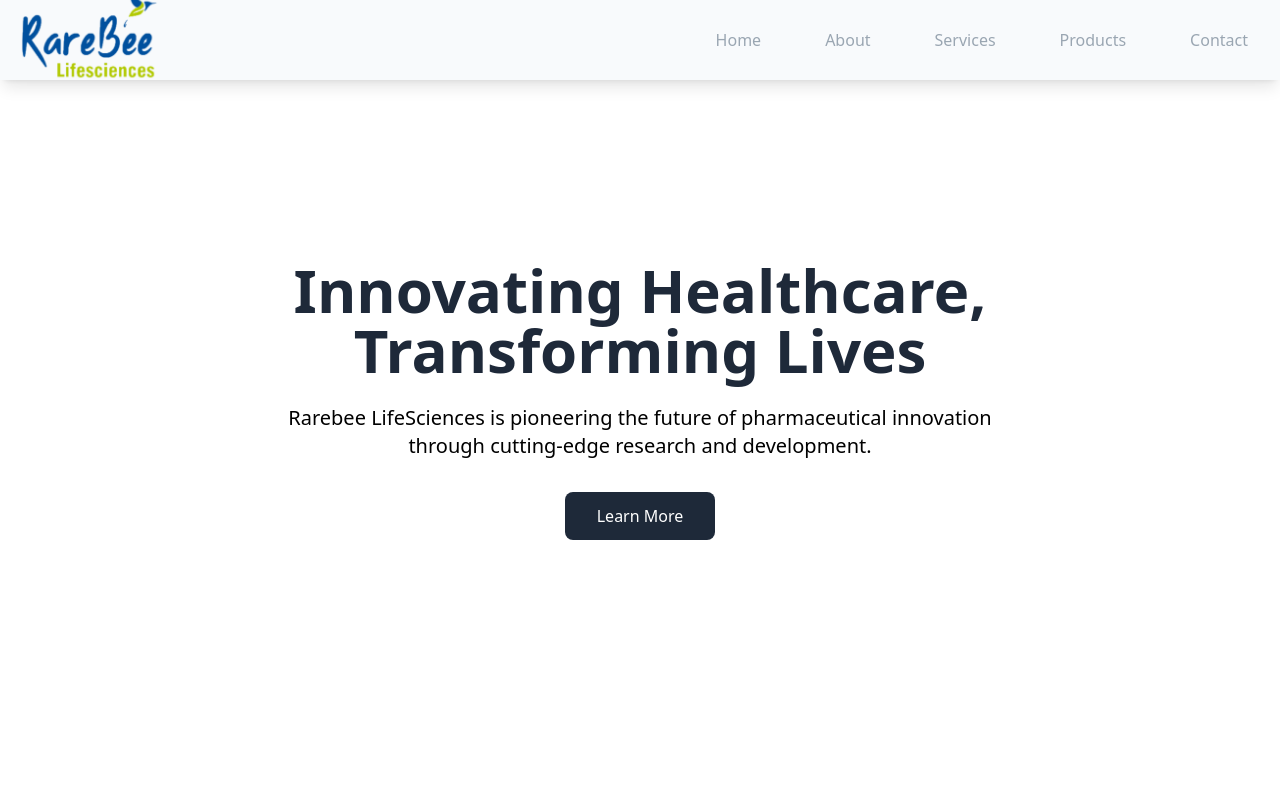
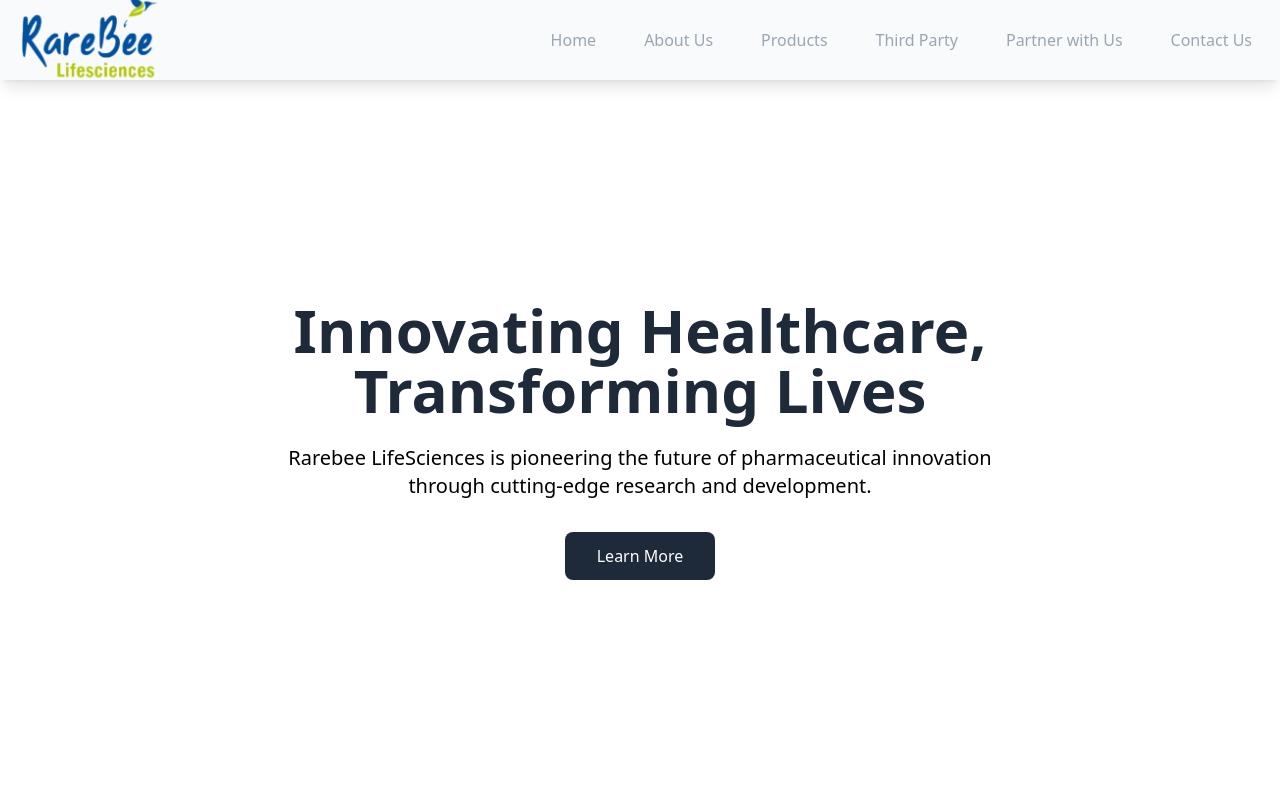
Before and after one commit to dhruvxvaishnav/Rarebee-Lifesciences, a Next.js app: page / in a window 1280 px wide. Shown: the top 800 px of the page. Built offline with nearby package versions, Linux system fonts and the light colour scheme.

Commit message:
Navbar Improvements

```diff
--- a/components/Hero.tsx
+++ b/components/Hero.tsx
@@ -1,6 +1,8 @@
+import React from "react";
+
 const Hero = () => {
   return (
-    <section className="min-h-screen flex items-center justify-center bg-rarebee-primary px-4">
+    <section className="min-h-screen flex items-center justify-center bg-rarebee-primary px-4 pt-20">
       <div className="container mx-auto">
         <div className="max-w-3xl mx-auto text-center">
           <h1 className="text-4xl md:text-6xl font-bold text-gray-800 mb-6">
--- a/components/Navbar.tsx
+++ b/components/Navbar.tsx
@@ -9,80 +9,90 @@ const Navbar = () => {
 
   const navItems = [
     { name: "Home", href: "#home" },
-    { name: "About", href: "#about" },
-    { name: "Services", href: "#services" },
+    { name: "About Us", href: "#about" },
     { name: "Products", href: "#products" },
-    { name: "Contact", href: "#contact" },
+    { name: "Third Party", href: "#thirdparty" },
+    { name: "Partner with Us", href: "#partner" },
+    { name: "Contact Us", href: "#contactus" },
   ];
 
   return (
+    <>
+      {/* NAVBAR */}
       <nav className="fixed top-0 left-0 right-0 z-50 bg-[#F8FAFC] shadow-lg">
         <div className="container mx-auto px-4">
           <div className="flex justify-between items-center h-20">
-          {/* Logo */}
-          <div className="flex items-center">
             <Image
               src="/logo-1.png"
-              alt="Rarebee LifeSciences Logo"
+              alt="Logo"
               width={150}
               height={25}
-              className="h-auto w-[120px] sm:w-[150px] mr-3 transition-transform duration-200 hover:scale-105"
+              className="h-auto w-[120px] sm:w-[150px] transition-transform duration-200 hover:scale-105"
               priority
             />
-          </div>
 
-          {/* Desktop Navigation */}
-          <div className="hidden md:flex items-center space-x-8">
+            {/* Desktop links */}
+            <div className="hidden md:flex space-x-6">
               {navItems.map((item) => (
                 <a
                   key={item.name}
                   href={item.href}
-                className="text-[#9AA6B2] hover:text-black font-medium transition-all duration-200 relative group px-4 py-2 rounded-lg hover:bg-[#9AA6B2] hover:shadow-[0_0_15px_rgba(154,166,178,0.5)]"
+                  className="px-3 py-2 rounded-lg font-medium text-[#9AA6B2] hover:text-black hover:bg-[#9AA6B2]/20 transition"
                 >
                   {item.name}
                 </a>
               ))}
             </div>
 
-          {/* Mobile Menu Button */}
+            {/* Mobile menu button */}
             <button
-            className="md:hidden text-[#9AA6B2] hover:text-[#D9EAFD] transition-colors duration-200"
-            onClick={() => setIsOpen(!isOpen)}
+              className="md:hidden text-[#9AA6B2] hover:text-[#0F172A] transition"
+              onClick={() => setIsOpen(true)}
             >
-            {isOpen ? <X size={24} /> : <Menu size={24} />}
+              <Menu size={28} />
             </button>
           </div>
         </div>
+      </nav>
 
-      {/* Mobile Navigation - Full Screen */}
+      {/* BLACK 30% OVERLAY */}
+      {isOpen && (
         <div
-        className={`fixed inset-0 bg-[#F8FAFC] z-40 md:hidden transform transition-transform duration-300 ${
-          isOpen ? "translate-x-0" : "translate-x-full"
-        }`}
+          className="fixed inset-0 bg-black/30 z-40"
+          onClick={() => setIsOpen(false)}
+        />
+      )}
+
+      {/* SIDE DRAWER */}
+      <div
+        className={`fixed top-0 right-0 h-full w-3/4 max-w-xs p-6 z-50 transform transition-transform duration-300 md:hidden
+          bg-[#9AA6B2] ${isOpen ? "translate-x-0" : "translate-x-full"}`}
       >
-        {/* Close button */}
+        {/* Close icon */}
+        <div className="flex justify-end">
           <button
-          className="absolute top-6 right-6 text-[#9AA6B2] hover:text-gray-800 transition-colors duration-200"
+            className="text-white hover:text-gray-200 transition"
             onClick={() => setIsOpen(false)}
           >
-          <X size={32} />
+            <X size={28} />
           </button>
+        </div>
 
         {/* Mobile nav links */}
-        <div className="flex flex-col items-center justify-center h-full space-y-8 px-6">
+        <nav className="mt-8 flex flex-col space-y-4 overflow-y-auto h-[calc(100%-3.5rem)]">
           {navItems.map((item) => (
             <a
               key={item.name}
               href={item.href}
-              className="text-3xl text-[#9AA6B2] active:text-black active:bg-[#9AA6B2] px-8 py-4 rounded-lg transition-all duration-200 shadow-md active:shadow-[0_0_20px_rgba(154,166,178,0.6)]"
               onClick={() => setIsOpen(false)}
+              className="block text-white font-medium py-3 px-4 rounded-lg hover:bg-white/20 transition"
             >
               {item.name}
             </a>
           ))}
+        </nav>
       </div>
-      </div>
-    </nav>
+    </>
   );
 };
 
```
Lines whose indentation alone changed are shown as unchanged.
